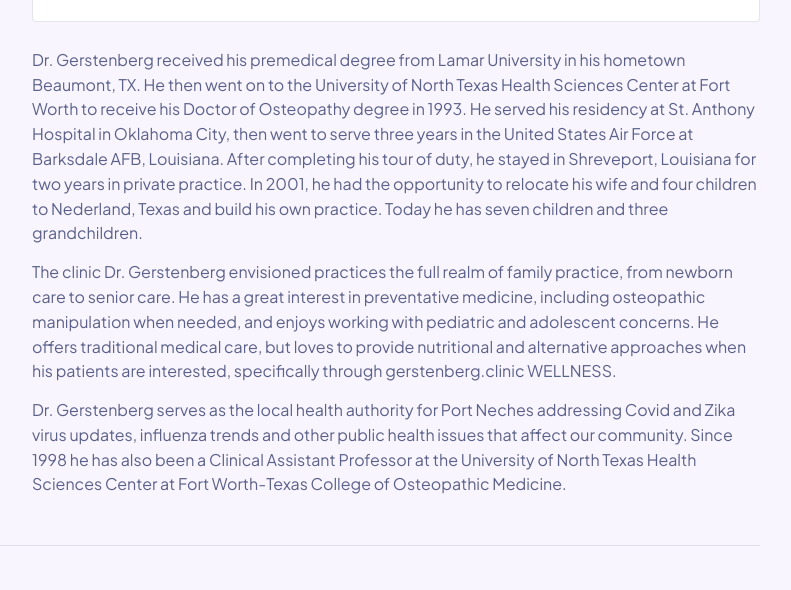
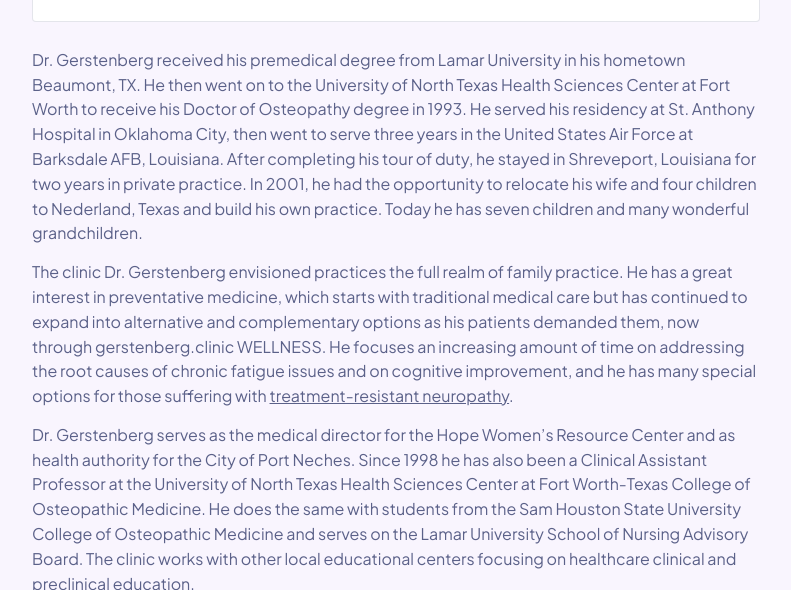
Before and after one commit to theneverwoods/gerstenberg.clinic, a Jekyll site: the page built from about.html, in a window 1280 px wide and 900 px high, scrolled down 2240 px, cut to the strip 211-801 px from the top of the window. Shown: the whole strip, without its empty margins (396-1187 px from the left). Built offline with Jekyll 4.4.1, drawn with Linux system fonts in a browser that asks for light colours; some of the changed text lies outside the part shown.

Commit message:
Update Dr. Gerstenberg's bio and primary care wording
Replaces the end of Dr. Gerstenberg's bio with the clinic's new text
(grandchildren, WELLNESS focus, Hope Women's Resource Center, teaching
roles) and links his neuropathy work to the Neuropathy page.

The primary care card now says we are not accepting patients under 4,
and "every age" / "all ages" becomes "the whole family" on the About page
and the primary care card in search and the Discovery Journal.

Amp-Thread-ID: https://ampcode.com/threads/T-01a111ef-ea2c-73cf-a21b-fe26e7b5cb25

```diff
--- a/about.html
+++ b/about.html
@@ -8,7 +8,7 @@ permalink: /about
 <meta charset="UTF-8">
 <meta name="viewport" content="width=device-width, initial-scale=1">
 <title>About gerstenberg.clinic</title>
-<meta name="description" content="Meet the providers of gerstenberg.clinic in Port Neches, TX: primary care for all ages and gerstenberg.clinic WELLNESS.">
+<meta name="description" content="Meet the providers of gerstenberg.clinic in Port Neches, TX: primary care for the whole family and gerstenberg.clinic WELLNESS.">
 
 
 <link rel="preconnect" href="https://fonts.googleapis.com">
@@ -322,7 +322,7 @@ permalink: /about
     <div class="container">
       <p class="eyebrow">About gerstenberg.clinic</p>
       <h1 class="about-hero__title">Providing the care you need in two different ways</h1>
-      <p class="about-hero__sub">Primary care for every age through gerstenberg.clinic, and cash-pay wellness services through gerstenberg.clinic WELLNESS.</p>
+      <p class="about-hero__sub">Primary care for the whole family through gerstenberg.clinic, and cash-pay wellness services through gerstenberg.clinic WELLNESS.</p>
       <div class="about-hero__jump">
         <a class="btn btn--soft" href="#two-ways">Our two clinics</a>
         <a class="btn btn--soft" href="#team">Meet our providers</a>
@@ -341,7 +341,7 @@ permalink: /about
         <article class="way">
           <span class="way__tag">Primary care</span>
           <h2 class="way__name">gerstenberg.clinic</h2>
-          <p>gerstenberg.clinic offers primary care for all ages. This includes non-immunization newborn, infant and child checkups as well as school physicals, well-women exams and annual wellness visits for Medicare enrollees. We are not currently accepting any new pediatric patients under the age of 4 yrs.</p>
+          <p>gerstenberg.clinic offers full service primary care, but we are not currently accepting pediatric patients under the age of 4 yrs. Our primary care includes child checkups as well as school physicals, well-women exams and annual wellness visits for Medicare enrollees.</p>
         </article>
         <article class="way">
           <span class="way__tag">Cash-pay wellness</span>
@@ -412,9 +412,9 @@ permalink: /about
               </div>
             </div>
             <div class="provider__bio">
-              <p>Dr. Gerstenberg received his premedical degree from Lamar University in his hometown Beaumont, TX. He then went on to the University of North Texas Health Sciences Center at Fort Worth to receive his Doctor of Osteopathy degree in 1993. He served his residency at St. Anthony Hospital in Oklahoma City, then went to serve three years in the United States Air Force at Barksdale AFB, Louisiana. After completing his tour of duty, he stayed in Shreveport, Louisiana for two years in private practice. In 2001, he had the opportunity to relocate his wife and four children to Nederland, Texas and build his own practice. Today he has seven children and three grandchildren.</p>
-              <p>The clinic Dr. Gerstenberg envisioned practices the full realm of family practice, from newborn care to senior care. He has a great interest in preventative medicine, including osteopathic manipulation when needed, and enjoys working with pediatric and adolescent concerns. He offers traditional medical care, but loves to provide nutritional and alternative approaches when his patients are interested, specifically through gerstenberg.clinic WELLNESS.</p>
-              <p>Dr. Gerstenberg serves as the local health authority for Port Neches addressing Covid and Zika virus updates, influenza trends and other public health issues that affect our community. Since 1998 he has also been a Clinical Assistant Professor at the University of North Texas Health Sciences Center at Fort Worth-Texas College of Osteopathic Medicine.</p>
+              <p>Dr. Gerstenberg received his premedical degree from Lamar University in his hometown Beaumont, TX. He then went on to the University of North Texas Health Sciences Center at Fort Worth to receive his Doctor of Osteopathy degree in 1993. He served his residency at St. Anthony Hospital in Oklahoma City, then went to serve three years in the United States Air Force at Barksdale AFB, Louisiana. After completing his tour of duty, he stayed in Shreveport, Louisiana for two years in private practice. In 2001, he had the opportunity to relocate his wife and four children to Nederland, Texas and build his own practice. Today he has seven children and many wonderful grandchildren.</p>
+              <p>The clinic Dr. Gerstenberg envisioned practices the full realm of family practice. He has a great interest in preventative medicine, which starts with traditional medical care but has continued to expand into alternative and complementary options as his patients demanded them, now through gerstenberg.clinic WELLNESS. He focuses an increasing amount of time on addressing the root causes of chronic fatigue issues and on cognitive improvement, and he has many special options for those suffering with <a href="/services/neuropathy">treatment-resistant neuropathy</a>.</p>
+              <p>Dr. Gerstenberg serves as the medical director for the Hope Women&rsquo;s Resource Center and as health authority for the City of Port Neches. Since 1998 he has also been a Clinical Assistant Professor at the University of North Texas Health Sciences Center at Fort Worth-Texas College of Osteopathic Medicine. He does the same with students from the Sam Houston State University College of Osteopathic Medicine and serves on the Lamar University School of Nursing Advisory Board. The clinic works with other local educational centers focusing on healthcare clinical and preclinical education.</p>
             </div>
           </div>
         </article>
--- a/blog/hormone-therapy-prp-weight-loss-primary-care.html
+++ b/blog/hormone-therapy-prp-weight-loss-primary-care.html
@@ -579,7 +579,7 @@ permalink: /blog/hormone-therapy-prp-weight-loss-primary-care
         <article class="dj-card">
           <span class="dj-card__tag">Treatment</span>
           <h3 class="dj-card__title">Family &amp; Primary Care</h3>
-          <p class="dj-card__text">Wellness visits, school and sports physicals, and Medicare annual visits for every age in the family.</p>
+          <p class="dj-card__text">Wellness visits, school and sports physicals, and Medicare annual visits for the whole family.</p>
           <a class="dj-card__link" href="/about">Meet our providers</a>
         </article>
         <article class="dj-card">
--- a/blog/what-actually-happens-when-you-combine-primary-care-with-hormone-therapy-and-weight-loss-support.html
+++ b/blog/what-actually-happens-when-you-combine-primary-care-with-hormone-therapy-and-weight-loss-support.html
@@ -577,7 +577,7 @@ permalink: /blog/what-actually-happens-when-you-combine-primary-care-with-hormon
         <article class="dj-card">
           <span class="dj-card__tag">Treatment</span>
           <h3 class="dj-card__title">Family &amp; Primary Care</h3>
-          <p class="dj-card__text">Wellness visits, school and sports physicals, and Medicare annual visits for every age in the family.</p>
+          <p class="dj-card__text">Wellness visits, school and sports physicals, and Medicare annual visits for the whole family.</p>
           <a class="dj-card__link" href="/about">Meet our providers</a>
         </article>
         <article class="dj-card">
--- a/index.html
+++ b/index.html
@@ -601,7 +601,7 @@ window.SITE_INDEX = [
     cta:'See the recommendations',
     tags:'anti-inflammation anti inflammatory inflammation inflamed pain autoimmune chronic illness diet keto low carb supplements probiotics omega-3 detox chelation ozone eboo thyroid gut health' },
   { type:'service', title:'Family & Primary Care', url:'/about', names:'primary care|family medicine',
-    blurb:'Wellness visits, school and sports physicals, and Medicare annual visits for every age in the family.',
+    blurb:'Wellness visits, school and sports physicals, and Medicare annual visits for the whole family.',
     cta:'Meet our providers',
     tags:'primary care family medicine doctor physician pcp physical exam annual checkup wellness visit sports physical school physical medicare pediatric kids children sick visit' },
 
--- a/journal/eyes-window-to-the-heart/index.html
+++ b/journal/eyes-window-to-the-heart/index.html
@@ -488,7 +488,7 @@ permalink: /journal/eyes-window-to-the-heart/
         <article class="dj-card">
           <span class="dj-card__tag">Treatment</span>
           <h3 class="dj-card__title">Family &amp; Primary Care</h3>
-          <p class="dj-card__text">Wellness visits, school and sports physicals, and Medicare annual visits for every age in the family.</p>
+          <p class="dj-card__text">Wellness visits, school and sports physicals, and Medicare annual visits for the whole family.</p>
           <a class="dj-card__link" href="/about">Meet our providers</a>
         </article>
         <article class="dj-card dj-card--journal">
--- a/journal/fall-routines/index.html
+++ b/journal/fall-routines/index.html
@@ -512,7 +512,7 @@ permalink: /journal/fall-routines/
         <article class="dj-card">
           <span class="dj-card__tag">Treatment</span>
           <h3 class="dj-card__title">Family &amp; Primary Care</h3>
-          <p class="dj-card__text">Wellness visits, school and sports physicals, and Medicare annual visits for every age in the family.</p>
+          <p class="dj-card__text">Wellness visits, school and sports physicals, and Medicare annual visits for the whole family.</p>
           <a class="dj-card__link" href="/about">Meet our providers</a>
         </article>
         <article class="dj-card">
```
